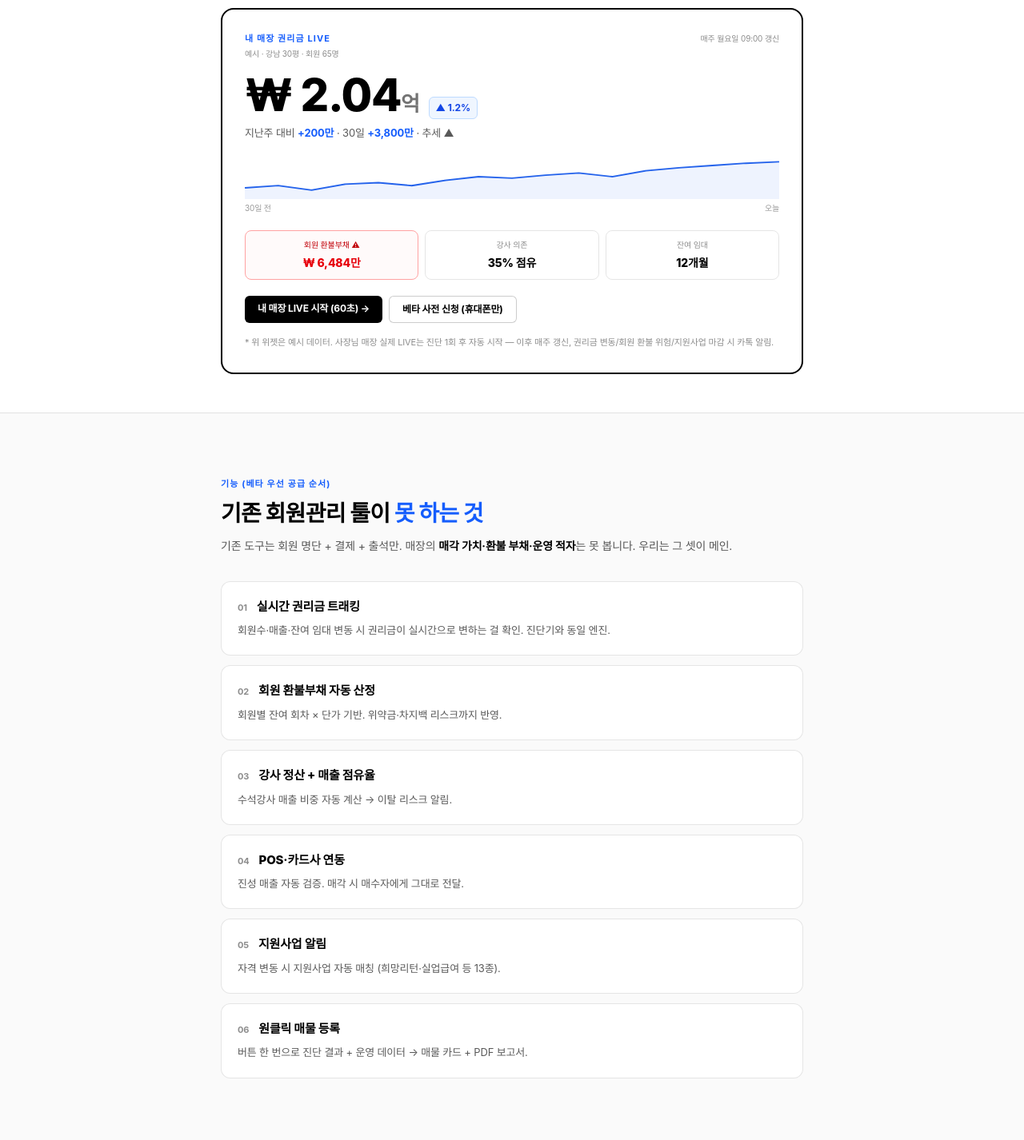
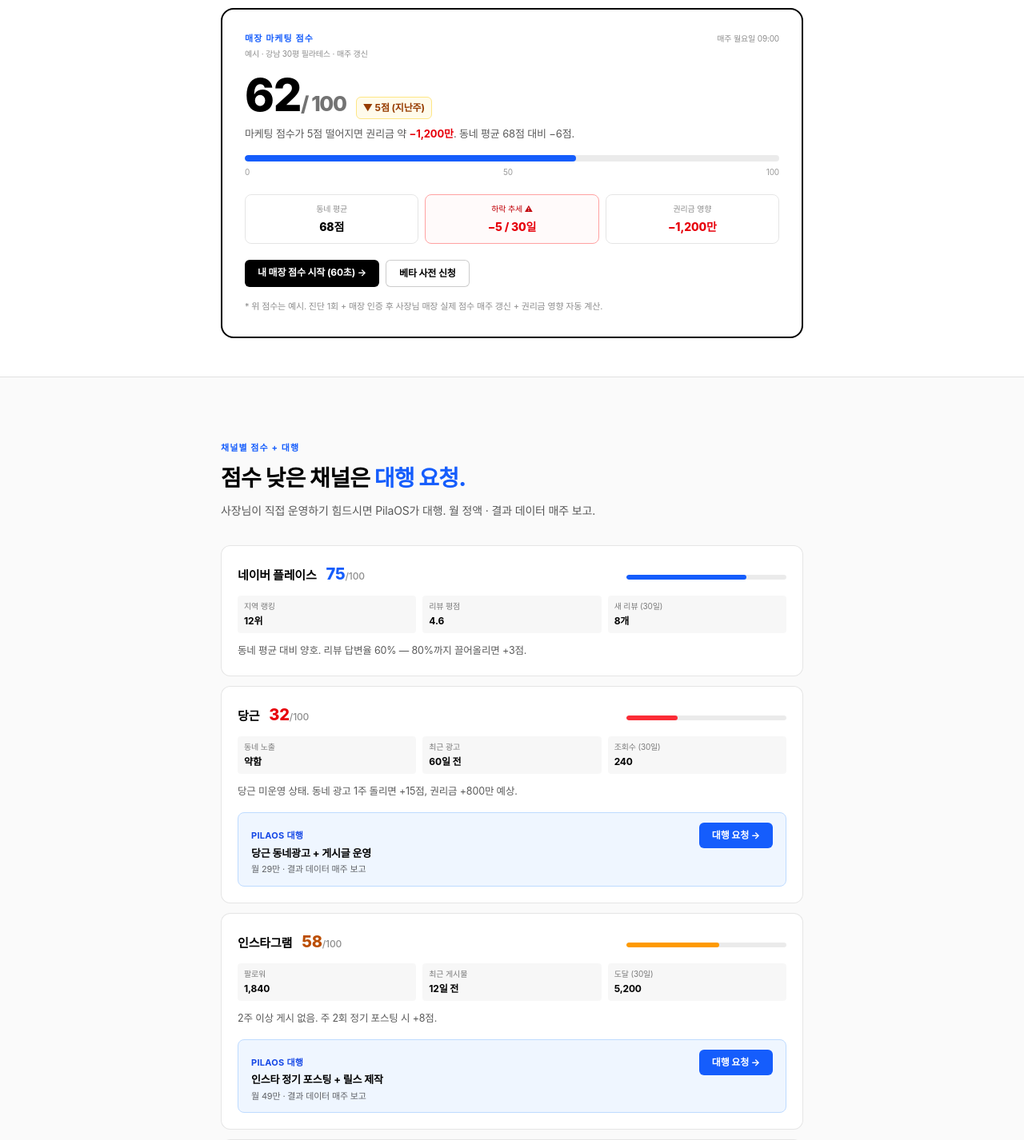
Before and after one commit to support376/pilaos, a Next.js app in the folder web/: page /manage in a window 1280 px wide. Shown: the part 380-1806 px from the top of the page at 80% size. Built offline with nearby package versions, Linux system fonts and the light colour scheme; no server answers.

Commit message:
feat(web): 매장 마케팅 점수 + 대행 재포지셔닝 + sell 원큐 funnel

```diff
--- a/web/app/manage/page.tsx
+++ b/web/app/manage/page.tsx
@@ -1,8 +1,8 @@
 import Link from "next/link";
 
 export const metadata = {
-  title: "매장 관리 SaaS — 베타 신청",
-  description: "필라테스 매장 운영 도구. 회원·매출·강사·환불부채 한 곳에서. 베타 출시 전 사전 신청 받습니다.",
+  title: "매장 점수 — 마케팅 트래커 + 대행",
+  description: "기존 회원관리 툴이 안 보는 외부 노출 (네이버 플레이스·당근·SNS·리뷰) 종합 점수. 점수 낮으면 PilaOS가 대행 운영.",
 };
 
 export default function Manage() {
@@ -12,106 +12,176 @@ export default function Manage() {
       {/* HERO */}
       <section className="mx-auto max-w-3xl px-5 pt-14 pb-8 sm:pt-20">
         <div className="flex items-center gap-2">
-          <div className="text-[11px] font-bold uppercase tracking-widest text-blue-600">매장 관리 · LIVE</div>
+          <div className="text-[11px] font-bold uppercase tracking-widest text-blue-600">매장 점수 · LIVE</div>
           <span className="text-[10px] font-bold px-1.5 py-0.5 rounded bg-black text-white">BETA</span>
         </div>
         <h1 className="mt-3 text-[34px] sm:text-[52px] font-extrabold leading-[1.05] tracking-tight">
-          내 매장 권리금,<br />
-          <span className="text-blue-600">매주 다시.</span>
+          내 매장이<br />
+          <span className="text-blue-600">잘 될지 안 될지.</span>
         </h1>
         <p className="mt-5 text-[16px] sm:text-[18px] text-black/65 leading-relaxed">
-          회원·매출·강사 정산·환불부채가 권리금에 어떻게 영향 주는지 LIVE 트래킹. 매주 카톡 알림. 마이너스 신호 시 즉시 폐업 1-click.
+          회원관리 툴은 이미 많아요. 우리는 그게 안 보는 것만 — 네이버 플레이스, 당근, 인스타, 블로그, 리뷰. 매장 가치를 진짜로 결정하는 외부 노출 점수.
         </p>
       </section>
 
-      {/* LIVE 위젯 mock-up — 핵심 시각 증거 */}
+      {/* 종합 마케팅 점수 (HERO 아래 메인 위젯) */}
       <section className="mx-auto max-w-3xl px-5 pb-12">
         <div className="rounded-2xl border-2 border-black bg-white p-6 sm:p-7">
           <div className="flex items-baseline justify-between flex-wrap gap-2">
             <div>
-              <div className="text-[11px] font-bold uppercase tracking-widest text-blue-600">내 매장 권리금 LIVE</div>
-              <div className="mt-1 text-[10px] text-black/45">예시 · 강남 30평 · 회원 65명</div>
+              <div className="text-[11px] font-bold uppercase tracking-widest text-blue-600">매장 마케팅 점수</div>
+              <div className="mt-1 text-[10px] text-black/45">예시 · 강남 30평 필라테스 · 매주 갱신</div>
             </div>
-            <div className="text-[10px] text-black/45">매주 월요일 09:00 갱신</div>
+            <div className="text-[10px] text-black/45">매주 월요일 09:00</div>
           </div>
 
           <div className="mt-4 flex items-baseline gap-3 flex-wrap">
-            <div className="text-[44px] sm:text-[56px] font-extrabold leading-none tracking-tight">₩ 2.04<span className="text-[22px] sm:text-[26px] text-black/55">억</span></div>
-            <div className="rounded-md bg-blue-50 text-blue-700 border border-blue-200 text-[12px] font-bold px-2 py-1">▲ 1.2%</div>
+            <div className="text-[44px] sm:text-[56px] font-extrabold leading-none tracking-tight">62<span className="text-[22px] sm:text-[26px] text-black/55">/ 100</span></div>
+            <div className="rounded-md bg-amber-50 text-amber-800 border border-amber-200 text-[12px] font-bold px-2 py-1">▼ 5점 (지난주)</div>
           </div>
-          <div className="mt-2 text-[13px] text-black/65">
-            지난주 대비 <strong className="text-blue-600">+200만</strong> · 30일 <strong className="text-blue-600">+3,800만</strong> · 추세 ▲
+          <div className="mt-2 text-[13px] text-black/65 leading-relaxed">
+            마케팅 점수가 5점 떨어지면 권리금 약 <strong className="text-red-600">−1,200만</strong>. 동네 평균 68점 대비 −6점.
           </div>
 
-          {/* Sparkline (inline SVG) */}
+          {/* 점수 막대 */}
           <div className="mt-4">
-            <svg viewBox="0 0 320 60" className="w-full h-14" preserveAspectRatio="none">
-              <polyline
-                fill="none" stroke="#2563eb" strokeWidth="2"
-                points="0,45 20,42 40,48 60,40 80,38 100,42 120,35 140,30 160,32 180,28 200,25 220,30 240,22 260,18 280,15 300,12 320,10"
-              />
-              <polyline
-                fill="rgba(37,99,235,0.08)" stroke="none"
-                points="0,45 20,42 40,48 60,40 80,38 100,42 120,35 140,30 160,32 180,28 200,25 220,30 240,22 260,18 280,15 300,12 320,10 320,60 0,60"
-              />
-            </svg>
-            <div className="flex justify-between text-[10px] text-black/40 mt-1"><span>30일 전</span><span>오늘</span></div>
+            <div className="h-2 bg-black/8 rounded-full overflow-hidden">
+              <div className="h-full bg-blue-600 rounded-full" style={{ width: "62%" }} />
+            </div>
+            <div className="flex justify-between text-[10px] text-black/40 mt-1.5">
+              <span>0</span><span>50</span><span>100</span>
+            </div>
           </div>
 
-          <div className="mt-5 grid grid-cols-1 sm:grid-cols-3 gap-2 text-center">
-            <div className="rounded-lg border border-red-300 bg-red-50/40 p-2.5"><div className="text-[10px] text-red-700">회원 환불부채 ⚠</div><div className="mt-1 text-[14px] font-extrabold text-red-600">₩ 6,484만</div></div>
-            <div className="rounded-lg border border-black/10 p-2.5"><div className="text-[10px] text-black/45">강사 의존</div><div className="mt-1 text-[14px] font-extrabold text-black">35% 점유</div></div>
-            <div className="rounded-lg border border-black/10 p-2.5"><div className="text-[10px] text-black/45">잔여 임대</div><div className="mt-1 text-[14px] font-extrabold text-black">12개월</div></div>
+          <div className="mt-5 grid grid-cols-1 sm:grid-cols-3 gap-2">
+            <div className="rounded-lg border border-black/10 p-2.5 text-center">
+              <div className="text-[10px] text-black/45">동네 평균</div>
+              <div className="mt-1 text-[14px] font-extrabold text-black">68점</div>
+            </div>
+            <div className="rounded-lg border border-red-300 bg-red-50/40 p-2.5 text-center">
+              <div className="text-[10px] text-red-700">하락 추세 ⚠</div>
+              <div className="mt-1 text-[14px] font-extrabold text-red-600">−5 / 30일</div>
+            </div>
+            <div className="rounded-lg border border-black/10 p-2.5 text-center">
+              <div className="text-[10px] text-black/45">권리금 영향</div>
+              <div className="mt-1 text-[14px] font-extrabold text-red-600">−1,200만</div>
+            </div>
           </div>
 
           <div className="mt-5 flex flex-wrap gap-2">
-            <Link href="/diagnostic/#stage1" className="inline-block rounded-md bg-black px-4 py-2 text-xs font-bold text-white hover:bg-black/85">내 매장 LIVE 시작 (60초) →</Link>
-            <Link href="/inquire?kind=manage&src=manage_live" className="inline-block rounded-md border border-black/20 bg-white px-4 py-2 text-xs font-bold text-black hover:border-black/40">베타 사전 신청 (휴대폰만)</Link>
+            <Link href="/diagnostic/#stage1" className="inline-block rounded-md bg-black px-4 py-2 text-xs font-bold text-white hover:bg-black/85">내 매장 점수 시작 (60초) →</Link>
+            <Link href="/inquire?kind=manage&src=manage_score" className="inline-block rounded-md border border-black/20 bg-white px-4 py-2 text-xs font-bold text-black hover:border-black/40">베타 사전 신청</Link>
           </div>
 
           <div className="mt-4 text-[11px] text-black/45 leading-relaxed">
-            * 위 위젯은 예시 데이터. 사장님 매장 실제 LIVE는 진단 1회 후 자동 시작 — 이후 매주 갱신, 권리금 변동/회원 환불 위험/지원사업 마감 시 카톡 알림.
+            * 위 점수는 예시. 진단 1회 + 매장 인증 후 사장님 매장 실제 점수 매주 갱신 + 권리금 영향 자동 계산.
+          </div>
+        </div>
+      </section>
+
+      {/* 4개 채널 KPI + 각 채널 대행 요청 */}
+      <section className="border-t border-black/10 bg-black/[.02]">
+        <div className="mx-auto max-w-3xl px-5 py-14 sm:py-20">
+          <div className="text-[11px] font-bold uppercase tracking-widest text-blue-600">채널별 점수 + 대행</div>
+          <h2 className="mt-3 text-[24px] sm:text-[28px] font-extrabold leading-tight tracking-tight">
+            점수 낮은 채널은 <span className="text-blue-600">대행 요청.</span>
+          </h2>
+          <p className="mt-3 text-[14px] text-black/65 leading-relaxed">
+            사장님이 직접 운영하기 힘드시면 PilaOS가 대행. 월 정액 · 결과 데이터 매주 보고.
+          </p>
+
+          <div className="mt-8 space-y-3">
+            <ChannelCard
+              name="네이버 플레이스"
+              score={75}
+              metrics={[
+                { label: "지역 랭킹", value: "12위" },
+                { label: "리뷰 평점", value: "4.6" },
+                { label: "새 리뷰 (30일)", value: "8개" },
+              ]}
+              status="ok"
+              note="동네 평균 대비 양호. 리뷰 답변율 60% — 80%까지 끌어올리면 +3점."
+              service="플레이스 운영 대행 (리뷰 답변·사진·메뉴 갱신)"
+              price="월 19만"
+            />
+            <ChannelCard
+              name="당근"
+              score={32}
+              metrics={[
+                { label: "동네 노출", value: "약함" },
+                { label: "최근 광고", value: "60일 전" },
+                { label: "조회수 (30일)", value: "240" },
+              ]}
+              status="bad"
+              note="당근 미운영 상태. 동네 광고 1주 돌리면 +15점, 권리금 +800만 예상."
+              service="당근 동네광고 + 게시글 운영"
+              price="월 29만"
+            />
+            <ChannelCard
+              name="인스타그램"
+              score={58}
+              metrics={[
+                { label: "팔로워", value: "1,840" },
+                { label: "최근 게시물", value: "12일 전" },
+                { label: "도달 (30일)", value: "5,200" },
+              ]}
+              status="warn"
+              note="2주 이상 게시 없음. 주 2회 정기 포스팅 시 +8점."
+              service="인스타 정기 포스팅 + 릴스 제작"
+              price="월 49만"
+            />
+            <ChannelCard
+              name="블로그·카카오 채널"
+              score={85}
+              metrics={[
+                { label: "블로그 포스팅", value: "주 2회" },
+                { label: "카톡 채널 친구", value: "320명" },
+                { label: "방문자 (30일)", value: "1,820" },
+              ]}
+              status="ok"
+              note="잘 운영 중. 유지만 하면 됨."
+              service="유지 모드 (대행 X)"
+              price="해당 없음"
+            />
           </div>
         </div>
       </section>
 
       {/* 무엇이 들어가나 */}
-      <section className="border-t border-black/10 bg-black/[.02]">
+      <section className="border-t border-black/10 bg-white">
         <div className="mx-auto max-w-3xl px-5 py-14 sm:py-20">
-          <div className="text-[11px] font-bold uppercase tracking-widest text-blue-600">기능 (베타 우선 공급 순서)</div>
+          <div className="text-[11px] font-bold uppercase tracking-widest text-blue-600">왜 이거만 보나</div>
           <h2 className="mt-3 text-[24px] sm:text-[28px] font-extrabold leading-tight tracking-tight">
-            기존 회원관리 툴이 <span className="text-blue-600">못 하는 것</span>
+            기존 회원관리 툴이 <span className="text-blue-600">못 보는 것.</span>
           </h2>
           <p className="mt-3 text-[14px] text-black/65 leading-relaxed">
-            기존 도구는 회원 명단 + 결제 + 출석만. 매장의 <strong className="text-black">매각 가치·환불 부채·운영 적자</strong>는 못 봅니다. 우리는 그 셋이 메인.
+            헤이비·페어·OK캐쉬백은 회원·결제·출석을 잘 합니다. 우리는 안 합니다. 대신 그들이 못 보는 외부 노출만 — 그게 매장 가치를 결정.
           </p>
 
-          <div className="mt-8 space-y-3">
-            <FeatRow n="01" name="실시간 권리금 트래킹" desc="회원수·매출·잔여 임대 변동 시 권리금이 실시간으로 변하는 걸 확인. 진단기와 동일 엔진." />
-            <FeatRow n="02" name="회원 환불부채 자동 산정" desc="회원별 잔여 회차 × 단가 기반. 위약금·차지백 리스크까지 반영." />
-            <FeatRow n="03" name="강사 정산 + 매출 점유율" desc="수석강사 매출 비중 자동 계산 → 이탈 리스크 알림." />
-            <FeatRow n="04" name="POS·카드사 연동" desc="진성 매출 자동 검증. 매각 시 매수자에게 그대로 전달." />
-            <FeatRow n="05" name="지원사업 알림" desc="자격 변동 시 지원사업 자동 매칭 (희망리턴·실업급여 등 13종)." />
-            <FeatRow n="06" name="원클릭 매물 등록" desc="버튼 한 번으로 진단 결과 + 운영 데이터 → 매물 카드 + PDF 보고서." />
+          <div className="mt-8 grid gap-3 sm:grid-cols-2">
+            <Compare them="회원·결제·출석 관리" us="외부 노출 (플레이스·당근·SNS) 점수" />
+            <Compare them="강사 정산" us="권리금 LIVE (점수 변화 → 가치 변동)" />
+            <Compare them="회원권 환불" us="채널 대행 (낮은 점수 채널 우리가 운영)" />
+            <Compare them="POS 매출 입력" us="진단 → 매각/폐업 원큐 funnel" />
           </div>
         </div>
       </section>
 
       {/* 베타 신청 */}
-      <section className="border-t border-black/10 bg-white">
+      <section className="border-t border-black/10 bg-black/[.02]">
         <div className="mx-auto max-w-3xl px-5 py-14 sm:py-20">
           <div className="text-[11px] font-bold uppercase tracking-widest text-blue-600">베타 사전 신청</div>
           <h2 className="mt-3 text-[26px] sm:text-[32px] font-extrabold leading-tight tracking-tight">
-            첫 100명 <span className="text-blue-600">평생 무료</span>
+            첫 100명 <span className="text-blue-600">점수 트래킹 평생 무료</span>
           </h2>
           <p className="mt-4 text-[14px] text-black/65 leading-relaxed">
-            정식 출시 전 사용 + 피드백 주신 매장에는 평생 무료. 휴대폰만 남기시면 출시 시 카톡으로 알려드립니다.
+            점수만 무료. 대행 서비스는 별도 — 필요한 채널만 골라서 신청.
           </p>
 
           <div className="mt-7 rounded-2xl border-2 border-black bg-white p-7">
             <div className="text-[14px] font-bold">출시 알림 받기</div>
             <p className="mt-2 text-[13px] text-black/60">
-              지금은 사전 신청 폼만 운영 중입니다. 정식 폼 작업 후 카톡 채널로 1:1 안내됩니다.
+              지금은 사전 신청만 — 출시 시 카톡으로 안내. 진단 1회만 하면 다음 주 월요일부터 점수 자동 갱신.
             </p>
             <Link
               href="/inquire?kind=manage&src=manage_landing"
@@ -120,21 +190,17 @@ export default function Manage() {
               사전 신청 (휴대폰만) →
             </Link>
           </div>
-
-          <div className="mt-6 rounded-lg bg-blue-50 p-4 text-[13px] text-blue-900 leading-relaxed">
-            <strong>왜 베타인가요?</strong> 매장 데이터 연동(POS·회원관리)은 매장마다 환경이 달라서 한 번에 모두 지원이 어렵습니다. 첫 100명과 1:1로 맞춰가며 개발합니다.
-          </div>
         </div>
       </section>
 
       {/* 매각 동선 */}
-      <section className="border-t border-black/10 bg-black/[.02]">
+      <section className="border-t border-black/10 bg-white">
         <div className="mx-auto max-w-3xl px-5 py-14 sm:py-20">
           <h2 className="text-[22px] sm:text-[26px] font-extrabold leading-tight tracking-tight">
-            지금 매각 생각이 더 급하신가요?
+            점수가 너무 낮으면 <span className="text-red-600">매각/폐업</span>이 답일 수도.
           </h2>
           <p className="mt-3 text-[14px] text-black/65 leading-relaxed">
-            매장 관리 SaaS는 베타 — 운영 중 매각이 급한 사장님은 진단기부터 바로.
+            대행으로 끌어올려도 손익분기 못 맞추면 — 진단 → 매각/폐업 한 흐름으로.
           </p>
           <div className="mt-5 flex flex-wrap gap-3">
             <Link href="/diagnostic/#stage1" className="inline-block rounded-md bg-black px-5 py-2.5 text-sm font-bold text-white hover:bg-black/85">권리금 진단 →</Link>
@@ -147,14 +213,68 @@ export default function Manage() {
   );
 }
 
-function FeatRow({ n, name, desc }: { n: string; name: string; desc: string }) {
+function ChannelCard({ name, score, metrics, status, note, service, price }: {
+  name: string;
+  score: number;
+  metrics: { label: string; value: string }[];
+  status: "ok" | "warn" | "bad";
+  note: string;
+  service: string;
+  price: string;
+}) {
+  const scoreColor = status === "ok" ? "text-blue-600" : status === "warn" ? "text-amber-700" : "text-red-600";
+  const barColor = status === "ok" ? "bg-blue-600" : status === "warn" ? "bg-amber-500" : "bg-red-500";
+  const ctaShow = status !== "ok";
+
   return (
     <div className="rounded-xl border border-black/10 bg-white p-5">
-      <div className="flex items-baseline gap-3">
-        <div className="text-[11px] font-bold text-black/45">{n}</div>
-        <div className="text-[15px] font-extrabold">{name}</div>
+      <div className="flex items-baseline justify-between gap-3 flex-wrap">
+        <div className="flex items-baseline gap-3">
+          <div className="text-[15px] font-extrabold">{name}</div>
+          <div className={`text-[20px] font-extrabold ${scoreColor}`}>{score}<span className="text-[12px] text-black/45 font-medium">/100</span></div>
+        </div>
+        <div className="flex-1 min-w-[120px] max-w-[200px]">
+          <div className="h-1.5 bg-black/8 rounded-full overflow-hidden">
+            <div className={`h-full ${barColor} rounded-full`} style={{ width: `${score}%` }} />
+          </div>
+        </div>
       </div>
-      <div className="mt-2 text-[13px] text-black/65 leading-relaxed">{desc}</div>
+
+      <div className="mt-3 grid grid-cols-3 gap-2">
+        {metrics.map((m) => (
+          <div key={m.label} className="rounded bg-black/[.03] px-2 py-1.5">
+            <div className="text-[10px] text-black/50">{m.label}</div>
+            <div className="text-[12px] font-bold mt-0.5">{m.value}</div>
+          </div>
+        ))}
+      </div>
+
+      <div className="mt-3 text-[12.5px] text-black/65 leading-relaxed">{note}</div>
+
+      {ctaShow && (
+        <div className="mt-4 flex items-baseline justify-between gap-3 flex-wrap rounded-lg bg-blue-50 border border-blue-200 px-4 py-3">
+          <div>
+            <div className="text-[11px] font-bold text-blue-700 uppercase tracking-wide">PilaOS 대행</div>
+            <div className="mt-1 text-[13px] font-bold text-black">{service}</div>
+            <div className="text-[11px] text-black/60 mt-0.5">{price} · 결과 데이터 매주 보고</div>
+          </div>
+          <Link
+            href={`/inquire?kind=manage_agency&channel=${encodeURIComponent(name)}&src=manage`}
+            className="rounded-md bg-blue-600 hover:bg-blue-700 px-4 py-2 text-xs font-bold text-white"
+          >
+            대행 요청 →
+          </Link>
+        </div>
+      )}
     </div>
   );
 }
+
+function Compare({ them, us }: { them: string; us: string }) {
+  return (
+    <div className="rounded-lg border border-black/10 bg-white p-4">
+      <div className="text-[11px] text-black/45 line-through">기존 SaaS — {them}</div>
+      <div className="mt-1 text-[13px] font-extrabold text-black">PilaOS — {us}</div>
+    </div>
+  );
+}
--- a/web/app/page.tsx
+++ b/web/app/page.tsx
@@ -34,9 +34,9 @@ export default function Home() {
           />
           <Pillar
             href="/manage"
-            kicker="매장 관리 · LIVE"
-            title="권리금 ▲ 매주 갱신"
-            desc="₩2.04억 → 매주 자동 트래킹. 마이너스 시 폐업 1-click."
+            kicker="매장 점수 · LIVE"
+            title="잘 될지 안 될지"
+            desc="플레이스·당근·SNS 점수 매주. 낮은 채널은 PilaOS 대행."
             beta
           />
         </div>
--- a/web/app/sell/page.tsx
+++ b/web/app/sell/page.tsx
@@ -11,18 +11,27 @@ export default function SellPage() {
 
       {/* HERO */}
       <section className="mx-auto max-w-3xl px-5 pt-14 pb-10 sm:pt-20">
-        <div className="text-[11px] font-bold uppercase tracking-widest text-blue-600">매각 · LIVE</div>
+        <div className="text-[11px] font-bold uppercase tracking-widest text-blue-600">매각 · 원큐 funnel</div>
         <h1 className="mt-3 text-[34px] sm:text-[52px] font-extrabold leading-[1.05] tracking-tight">
-          내 가게 권리금,<br />
-          <span className="text-blue-600">지금 시점에서 최고가?</span>
+          진단부터 등록까지<br />
+          <span className="text-blue-600">원큐에 가자.</span>
         </h1>
         <p className="mt-5 text-[16px] sm:text-[18px] text-black/65 leading-relaxed">
-          매주 갱신되는 매장 주가. 시장 좋을 때 매각, 마이너스 신호 시 폐업 — 진단 1회로 트래킹 시작.
+          간이 진단 → 프로 진단 → 지원사업 자격 → 매물 등록까지 한 흐름. 입력하신 정보는 다음 단계로 자동 전달.
         </p>
-        <div className="mt-6 inline-flex items-baseline gap-3 rounded-lg bg-blue-50 border border-blue-200 px-4 py-2.5">
-          <span className="text-[10px] font-bold uppercase tracking-widest text-blue-700">예시 데이터</span>
-          <span className="text-[20px] font-extrabold text-black">₩ 2.04<span className="text-[14px] text-black/55">억</span></span>
-          <span className="text-[12px] font-bold text-blue-700">▲ 1.2% (지난주)</span>
+
+        {/* 원큐 funnel 시각화 */}
+        <div className="mt-7 rounded-xl border-2 border-black bg-white p-4 sm:p-5">
+          <div className="text-[11px] font-bold uppercase tracking-widest text-blue-600">원큐 흐름</div>
+          <div className="mt-3 grid grid-cols-1 sm:grid-cols-4 gap-2 text-center">
+            <FunnelStep n="1" label="간이 진단" detail="60초 · 무료" active />
+            <FunnelStep n="2" label="프로 진단" detail="5~10분 · ₩9,900 LIVE" />
+            <FunnelStep n="3" label="지원사업 자격" detail="13종 자동 매칭" />
+            <FunnelStep n="4" label="매각/폐업 등록" detail="1-click 인계" />
+          </div>
+          <div className="mt-3 text-[11px] text-black/50 leading-relaxed">
+            * 각 단계 입력값이 다음 단계로 자동 전달 — 같은 정보 두 번 입력 X.
+          </div>
         </div>
 
         <div className="mt-8 grid grid-cols-1 sm:grid-cols-3 gap-3">
@@ -194,6 +203,17 @@ export default function SellPage() {
   );
 }
 
+function FunnelStep({ n, label, detail, active }: { n: string; label: string; detail: string; active?: boolean }) {
+  const bg = active ? "bg-black text-white" : "bg-blue-50 text-blue-700";
+  return (
+    <div className={`rounded-lg ${active ? "border-2 border-black" : "border border-black/10"} bg-white p-3`}>
+      <div className={`inline-flex items-center justify-center w-6 h-6 rounded-full ${bg} text-[11px] font-extrabold`}>{n}</div>
+      <div className="mt-2 text-[12.5px] font-extrabold">{label}</div>
+      <div className="mt-1 text-[10.5px] text-black/55">{detail}</div>
+    </div>
+  );
+}
+
 function CtaCard({ href, kicker, title, desc, primary, paid }: { href: string; kicker: string; title: string; desc: string; primary?: boolean; paid?: boolean }) {
   const border = primary ? "border-black" : paid ? "border-blue-600 bg-blue-50/30" : "border-black/15";
   const kickerColor = paid ? "text-blue-700" : "text-blue-600";
```
